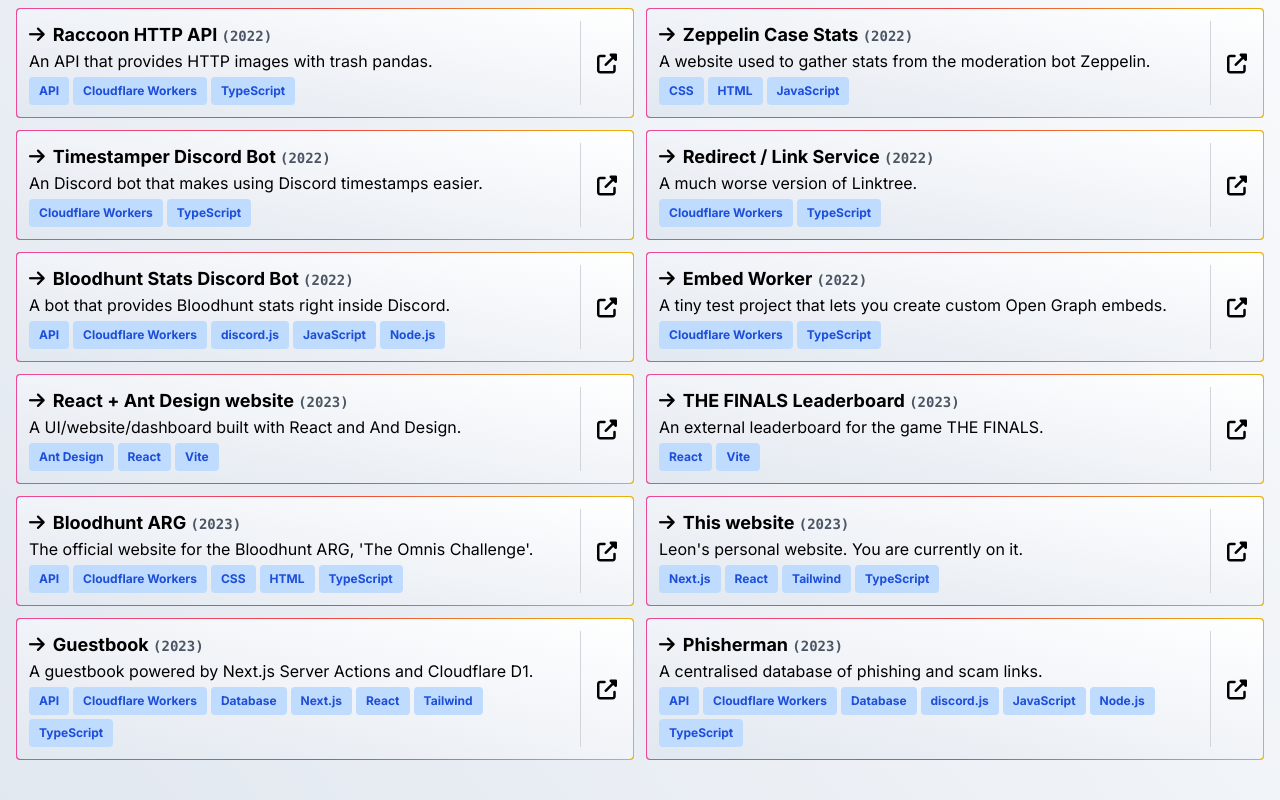
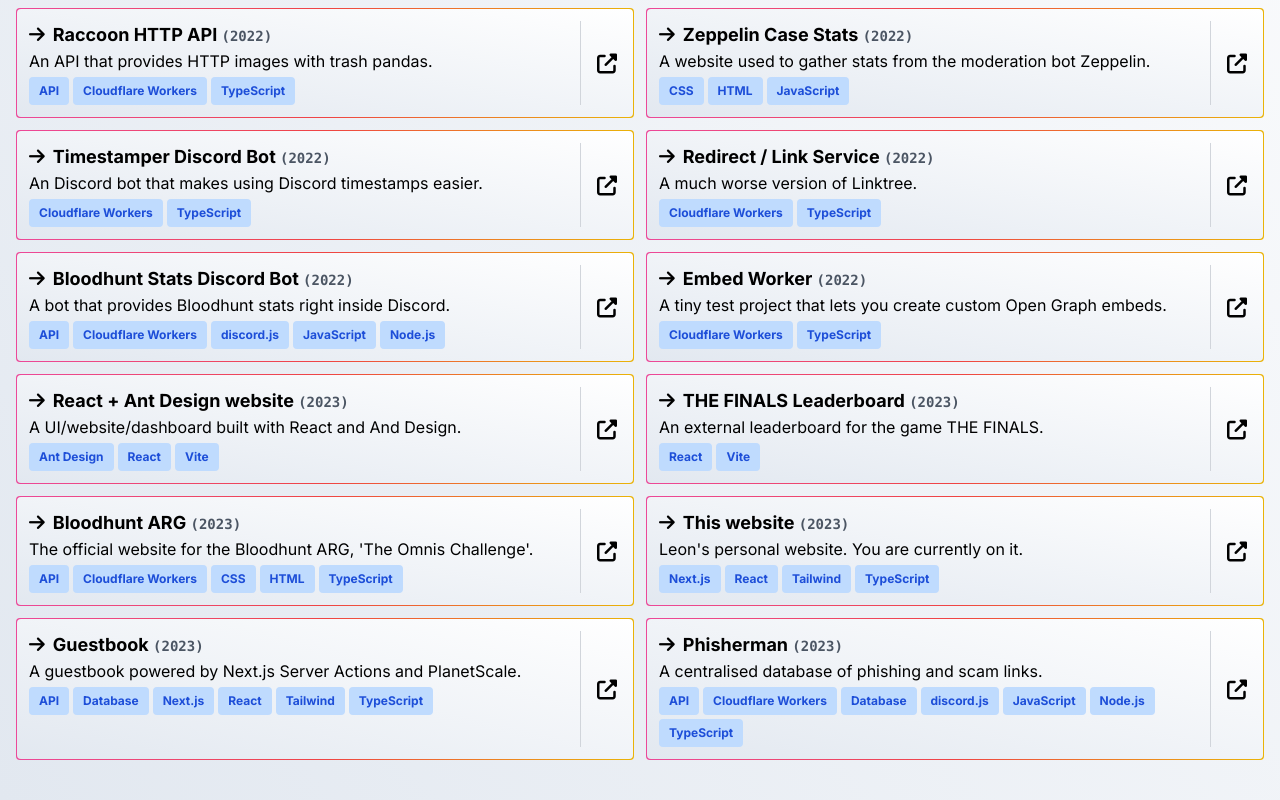
Before and after one commit to leonlarsson/leon-home, a Next.js app: page /projects in a window 1280 px wide. Shown: the part 782-1582 px from the top of the page. Built offline with nearby package versions, Linux system fonts and the light colour scheme.

Commit message:
projects: update Guestbook

```diff
--- a/app/(main)/projects/data.ts
+++ b/app/(main)/projects/data.ts
@@ -274,19 +274,12 @@ export default [
   {
     slug: "guestbook",
     name: "Guestbook",
-    description: "A guestbook for my personal website. It uses Next.js experimental Server Actions and Cloudflare D1. It uses authentication from NextAuth.js.",
-    shortDescription: "A guestbook powered by Next.js Server Actions and Cloudflare D1.",
+    description: "A guestbook for my personal website. It uses Next.js experimental Server Actions and PlanetScale. It uses authentication from NextAuth.js.",
+    shortDescription: "A guestbook powered by Next.js Server Actions and PlanetScale.",
     year: "2023",
-    tags: [tags.CLOUDFLARE_WORKERS, tags.REACT, tags.NEXT, tags.TAILWIND, tags.TS, tags.API, tags.DATABASE],
+    tags: [tags.REACT, tags.NEXT, tags.TAILWIND, tags.TS, tags.API, tags.DATABASE],
     link: "/guestbook",
-    githubLink: "https://github.com/leonlarsson/leon-home/tree/main/app/(main)/guestbook",
-    extraLinks: [
-      {
-        name: "API + DB",
-        link: "https://github.com/leonlarsson/leon-home-api",
-        type: "github"
-      }
-    ]
+    githubLink: "https://github.com/leonlarsson/leon-home/tree/main/app/(main)/guestbook"
   },
   {
     slug: "phisherman",
```
